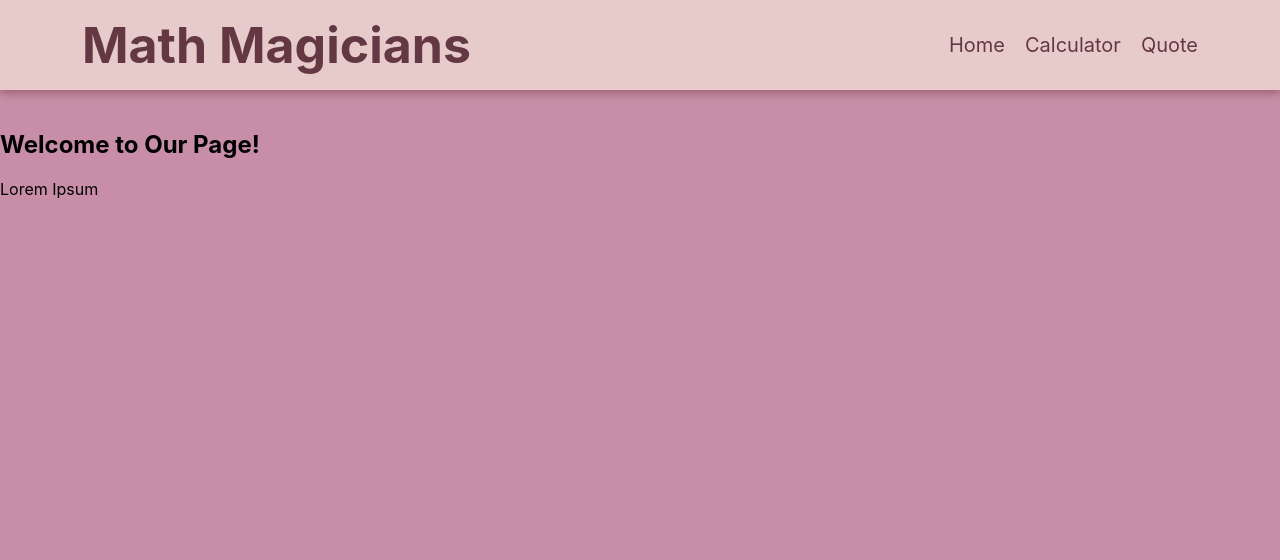
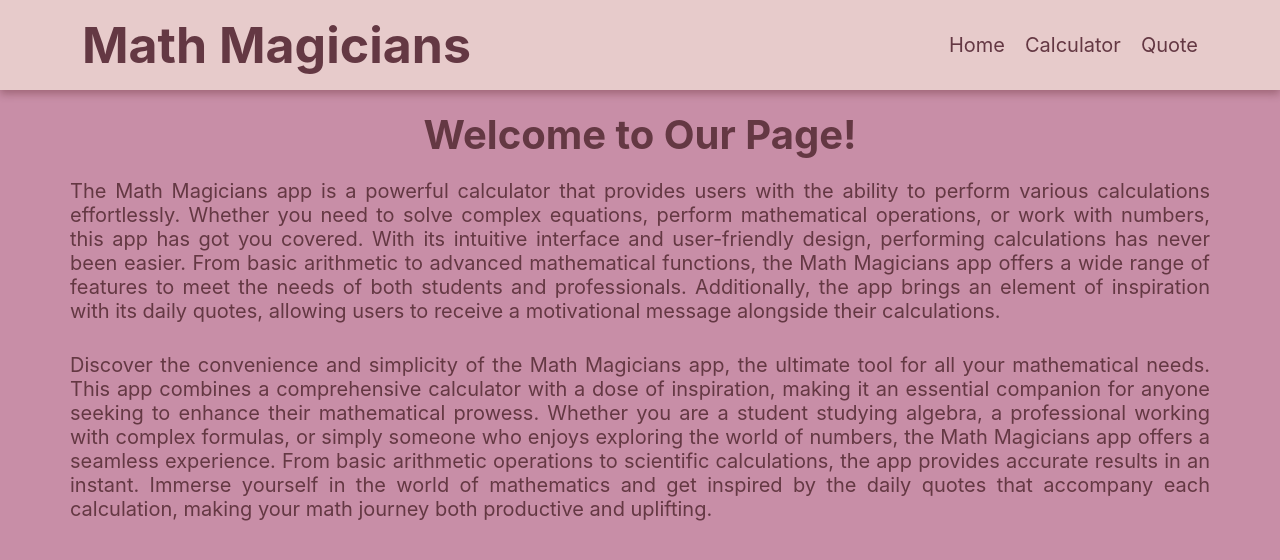
Before and after one commit to ClaudiaRojasSoto/math_magicians, a React (Create React App) app: page / in a window 1280 px wide. Shown: the top 560 px of the page. Built offline with nearby package versions, Linux system fonts and the light colour scheme.

Commit message:
Creates the Home.js file on components and add content inside it as a title and paragraph with their classNames

```diff
--- a/src/components/Home.js
+++ b/src/components/Home.js
@@ -1,10 +1,34 @@
 import React from 'react';
+import '../styles/home.css';
 
 function Home() {
   return (
-    <div>
-      <h2>Welcome to Our Page!</h2>
-      <p>Lorem Ipsum</p>
+    <div className="container">
+      <h2 className="title">Welcome to Our Page!</h2>
+      <p className="Paragraph-content">
+        The Math Magicians app is a powerful calculator that provides users
+        with the ability to perform various calculations effortlessly. Whether
+        you need to solve complex equations, perform mathematical operations,
+        or work with numbers, this app has got you covered. With its intuitive
+        interface and user-friendly design, performing calculations has never
+        been easier. From basic arithmetic to advanced mathematical functions,
+        the Math Magicians app offers a wide range of features to meet the needs
+        of both students and professionals. Additionally, the app brings an element
+        of inspiration with its daily quotes, allowing users to receive a
+        motivational message alongside their calculations.
+      </p>
+      <p className="Paragraph-content">
+        Discover the convenience and simplicity of the Math Magicians app,
+        the ultimate tool for all your mathematical needs. This app combines a
+        comprehensive calculator with a dose of inspiration, making it an essential
+        companion for anyone seeking to enhance their mathematical prowess. Whether
+        you are a student studying algebra, a professional working with complex formulas,
+        or simply someone who enjoys exploring the world of numbers, the Math Magicians
+        app offers a seamless experience. From basic arithmetic operations to scientific
+        calculations, the app provides accurate results in an instant. Immerse yourself
+        in the world of mathematics and get inspired by the daily quotes that accompany
+        each calculation, making your math journey both productive and uplifting.
+      </p>
     </div>
   );
 }
```
